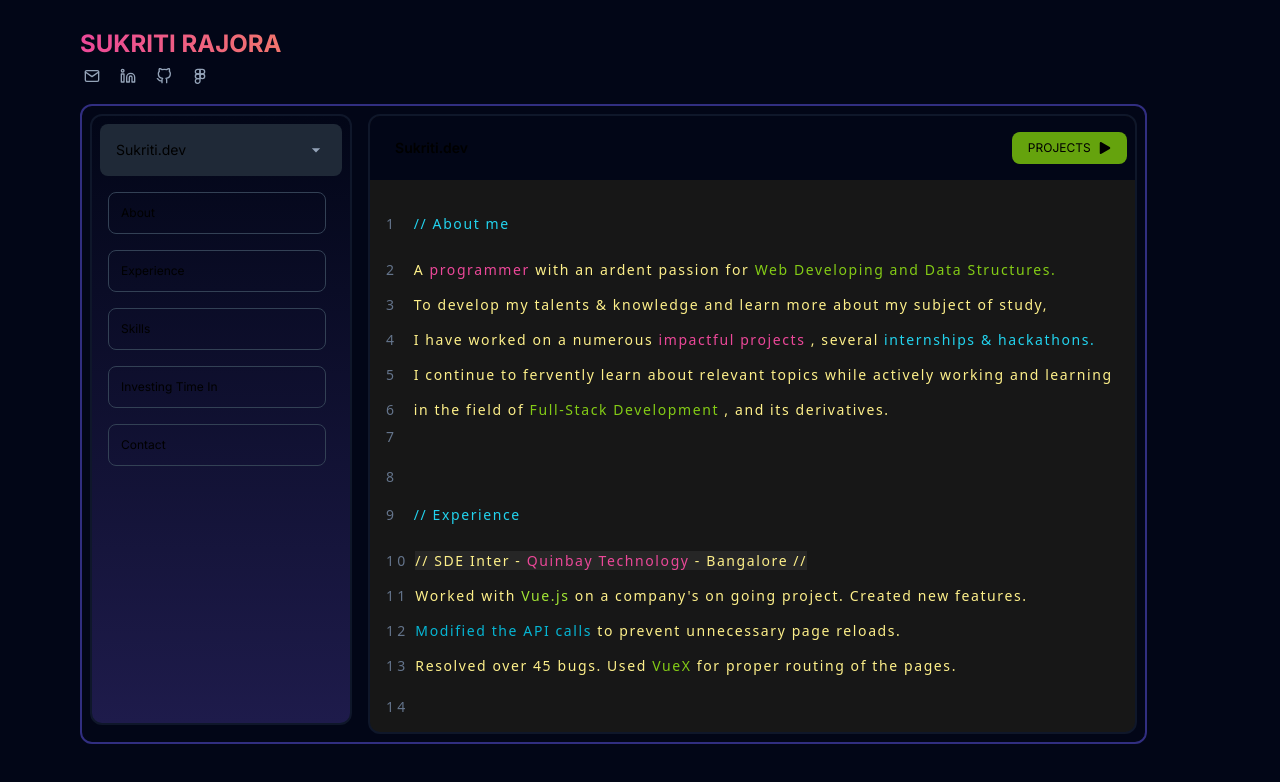
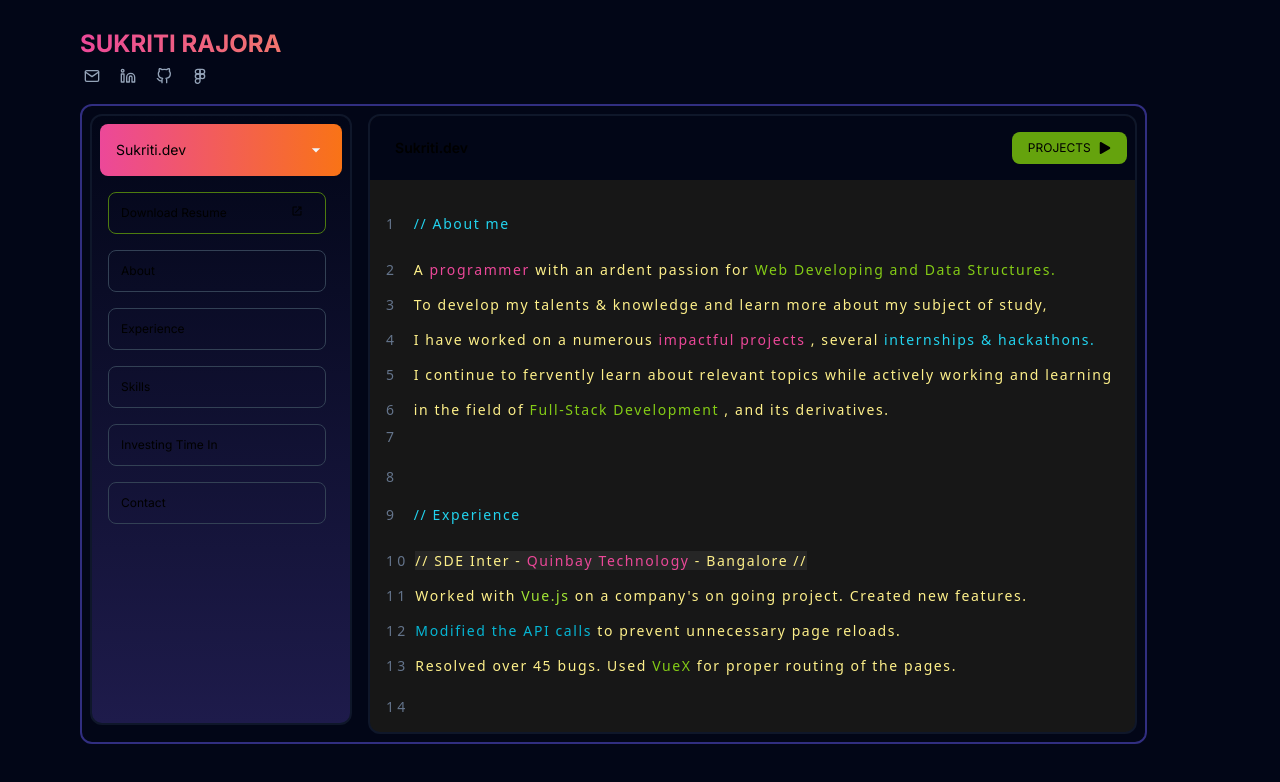
Before and after one commit to SukritiR29/portfolio-2024, a Next.js app: page / in a window 1280 px wide. Shown: the top 782 px of the page. Built offline with nearby package versions, Linux system fonts and the light colour scheme.

Commit message:
menu resume

```diff
--- a/app/component/menu.jsx
+++ b/app/component/menu.jsx
@@ -2,6 +2,7 @@
 
 import React, {useRef} from 'react'
 import { MdArrowDropDown } from "react-icons/md";
+import { MdOutlineOpenInNew } from "react-icons/md";
 
 
 const Menu = () => {
@@ -16,10 +17,17 @@ const Menu = () => {
 
   return (
     <div className='w-1/4 m-2 border-2 border-slate-900 bg-gradient-to-b from-slate-950  to-indigo-950 rounded-xl' style={{height: '96%'}}>
-        <div className='p-4 m-2 rounded-lg bg-gray-800 flex gap-10'>
+        <div className='p-4 m-2 rounded-lg bg-gradient-to-r  from-pink-500 to-orange-500 flex gap-10'>
             <h2 className='text-sm flex flex-row'>Sukriti.dev </h2>
-            <MdArrowDropDown className='flex justify-end ml-20 text-xl text-slate-400' />
+            <MdArrowDropDown className='flex justify-end ml-20 text-xl text-slate-100' />
         </div>
+        <a href="http://resume-sukritir29.vercel.app/">
+        <div className='p-3 m-4 lg:mr-6 rounded-lg border-lime-700 flex gap-16  border gap-10 cursor-pointer hover:bg-gray-900'>
+        <button className='text-xs flex flex-row'>Download Resume</button>
+        <MdOutlineOpenInNew className='justify-end text-xs' />
+
+        </div>
+        </a>
         <div className='p-3 m-4 lg:mr-6 rounded-lg border-slate-700 border gap-10 cursor-pointer hover:bg-gray-900' onClick={() => scrollToSection("about")}>
         <button className='text-xs flex flex-row'>About</button>
         </div>
```
